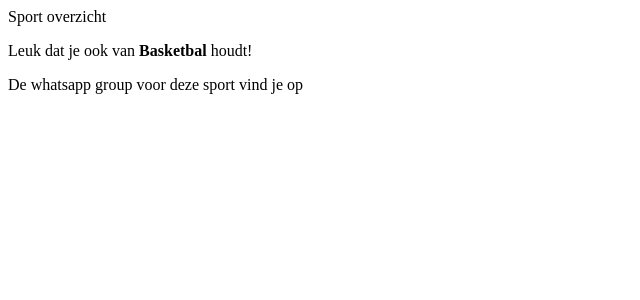
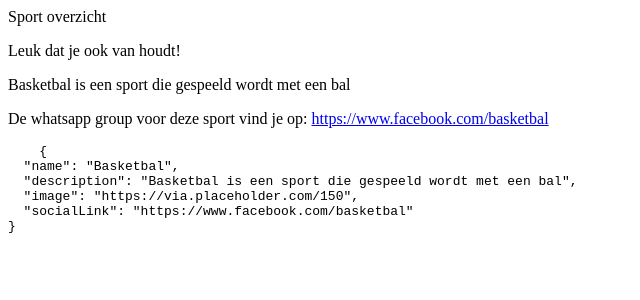
Before and after one commit to cdijkstra/VitalityApp, an Angular app in the folder Vitality/: page /sports/Basketbal in a window 1280 px wide. Shown: the top 300 px of the page, without its empty margins (0-640 px from the left). Built offline with nearby package versions, Linux system fonts and the light colour scheme.

Commit message:
Enhance sport detail and overview components with improved data handling and display. Added peer dependencies in package-lock.json. Updated sport detail template to show sport description and social link. Refactored sports overview to utilize a signal for sports data.

```diff
--- /dev/null
+++ b/Vitality/src/app/models/sport.model.ts
@@ -0,0 +1,51 @@
+export interface Sport {
+  name: string;
+  description: string;
+  image: string;
+  socialLink: string;
+}
+
+export const sports: Sport[] = [
+  {
+    name: 'Voetbal',
+    description: 'Voetbal is een sport die gespeeld wordt met een bal',
+    image: 'https://via.placeholder.com/150',
+    socialLink: 'https://www.facebook.com/voetbal',
+  },
+  {
+    name: 'Basketbal',
+    description: 'Basketbal is een sport die gespeeld wordt met een bal',
+    image: 'https://via.placeholder.com/150',
+    socialLink: 'https://www.facebook.com/basketbal',
+  },
+  {
+    name: 'Tennis',
+    description: 'Tennis is een sport die gespeeld wordt met een racket en een bal',
+    image: 'https://via.placeholder.com/150',
+    socialLink: 'https://www.facebook.com/tennis',
+  },
+  {
+    name: 'Yoga',
+    description: 'Yoga is een sport die gericht is op lichaam en geest',
+    image: 'https://via.placeholder.com/150',
+    socialLink: 'https://www.facebook.com/yoga',
+  },
+  {
+    name: 'Padel',
+    description: 'Padel is een sport die gespeeld wordt met een racket en een bal',
+    image: 'https://via.placeholder.com/150',
+    socialLink: 'https://www.facebook.com/padel',
+  },
+  {
+    name: 'Boulderen',
+    description: 'Boulderen is een sport waarbij je korte routes zonder touw beklimt',
+    image: 'https://via.placeholder.com/150',
+    socialLink: 'https://www.facebook.com/boulderen',
+  },
+  {
+    name: 'Klimmen',
+    description: 'Klimmen is een sport waarbij je routes beklimt met touw',
+    image: 'https://via.placeholder.com/150',
+    socialLink: 'https://www.facebook.com/klimmen',
+  },
+];
--- a/Vitality/src/app/sport-detail/sport-detail.html
+++ b/Vitality/src/app/sport-detail/sport-detail.html
@@ -1,2 +1,14 @@
-<p>Leuk dat je ook van <strong>{{ sportName() }}</strong> houdt!</p>
-<p>De whatsapp group voor deze sport vind je op </p>
+<p>
+  Leuk dat je ook van <strong>{{ sportName() }}</strong> houdt!
+</p>
+<p>
+  {{ selectedSport()?.description }}
+</p>
+<p>
+  De whatsapp group voor deze sport vind je op:
+  <a [href]="selectedSport()?.socialLink" target="_blank">{{ selectedSport()?.socialLink }}</a>
+</p>
+
+<pre>
+    {{ selectedSport() | json }}
+</pre>
--- a/Vitality/src/app/sport-detail/sport-detail.ts
+++ b/Vitality/src/app/sport-detail/sport-detail.ts
@@ -1,25 +1,27 @@
-import {Component, inject, input, Input, signal} from '@angular/core';
+import { Component, inject, input, Input, signal } from '@angular/core';
+import { takeUntilDestroyed } from '@angular/core/rxjs-interop';
 import { ActivatedRoute } from '@angular/router';
+import { Sport, sports } from '../models/sport.model';
+import { CommonModule } from '@angular/common';
 
 @Component({
   selector: 'app-sport-detail',
   standalone: true,
-  imports: [],
+  imports: [CommonModule],
   templateUrl: './sport-detail.html',
   styleUrl: './sport-detail.css',
 })
 export class SportDetailComponent {
   public readonly sportNameInput = input<string>('');
   public sportName = signal<string>('');
+
+  selectedSport = signal<Sport | undefined>(undefined);
   private route = inject(ActivatedRoute);
 
-  ngOnInit() {
-    this.route.paramMap.subscribe(params => {
-      if (!this.sportNameInput()) {
-        this.sportName.set(params.get('name') ?? '');
-      } else {
-        this.sportName.set(this.sportNameInput());
-      }
+  constructor() {
+    this.route.paramMap.pipe(takeUntilDestroyed()).subscribe((params) => {
+      const sportName = params.get('name') ?? '';
+      this.selectedSport.set(sports.find((sport: Sport) => sport.name === sportName));
     });
   }
 }
--- a/Vitality/src/app/sports-overview/sports-overview.html
+++ b/Vitality/src/app/sports-overview/sports-overview.html
@@ -1,6 +1,10 @@
-<h2>Zoek groepen / collega's op hobbies</h2>
-<ul>
-  @for (sport of famousSports; track sport) {
-    <li><a [routerLink]="['/sports', sport.toLowerCase()]">{{ sport }}</a></li>
-  }
-</ul>
+<div>
+  <h2>Zoek groepen / collega's op hobbies</h2>
+  <ul>
+    @for (sport of sports(); track sport.name) {
+    <li>
+      <a [routerLink]="['/sports', sport.name]">{{ sport.name }}</a>
+    </li>
+    }
+  </ul>
+</div>
--- a/Vitality/src/app/sports-overview/sports-overview.ts
+++ b/Vitality/src/app/sports-overview/sports-overview.ts
@@ -1,6 +1,7 @@
-import { Component } from '@angular/core';
+import { Component, signal } from '@angular/core';
 import { CommonModule } from '@angular/common';
 import { RouterModule } from '@angular/router';
+import { sports } from '../models/sport.model';
 
 @Component({
   selector: 'app-sports-overview',
@@ -9,16 +10,6 @@ import { RouterModule } from '@angular/router';
   templateUrl: './sports-overview.html',
   styleUrl: './sports-overview.css',
 })
-
 export class SportsOverviewComponent {
-  famousSports: string[] = [
-    'Voetbal',
-    'Basketbal',
-    'Tennis',
-    'Cricket',
-    'Zwemmen',
-    'Badminton',
-    'Golf',
-    'Rugby'
-  ];
+  sports = signal(sports);
 }
```
Also changed, not shown: 2 other files (tests, documents, lock files or other folders).
